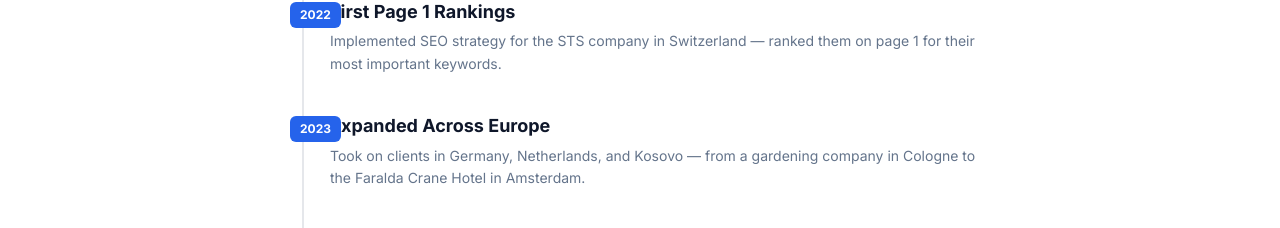
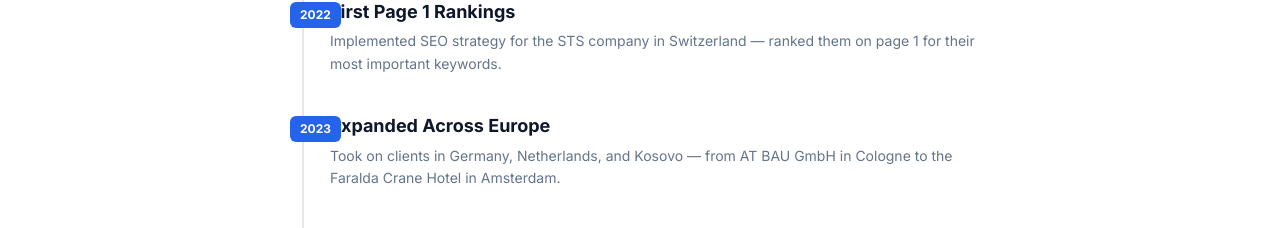
Before and after one commit to kastriottanaj/kastriottanaj, a React (Vite) app in the folder frontend/: page /about in a window 1280 px wide. Shown: the part 1511-1739 px from the top of the page. Built offline with nearby package versions, Linux system fonts and the light colour scheme; no server answers.

Commit message:
Update gardening company name to AT BAU GmbH
Co-Authored-By: Claude Opus 4.6 <noreply@anthropic.com>

```diff
--- a/frontend/src/pages/About.jsx
+++ b/frontend/src/pages/About.jsx
@@ -17,7 +17,7 @@ const SKILLS = [
 const TIMELINE = [
   { year: '2021', title: 'Started in SEO at a Swiss Company', desc: 'Joined as an intern and quickly became the go-to person for SEO. Within two years, mastered the craft and started delivering real rankings.' },
   { year: '2022', title: 'First Page 1 Rankings', desc: 'Implemented SEO strategy for the STS company in Switzerland — ranked them on page 1 for their most important keywords.' },
-  { year: '2023', title: 'Expanded Across Europe', desc: 'Took on clients in Germany, Netherlands, and Kosovo — from a gardening company in Cologne to the Faralda Crane Hotel in Amsterdam.' },
+  { year: '2023', title: 'Expanded Across Europe', desc: 'Took on clients in Germany, Netherlands, and Kosovo — from AT BAU GmbH in Cologne to the Faralda Crane Hotel in Amsterdam.' },
   { year: '2024', title: 'AI + SEO Fusion', desc: 'Integrated AI-powered tools into SEO workflows, combining marketing expertise with automation to deliver faster, smarter results.' },
   { year: '2025+', title: 'Targeting the NYC Market', desc: 'Bringing battle-tested European SEO expertise to the most competitive market in the world — New York City.' },
 ];
--- a/frontend/src/pages/Home.jsx
+++ b/frontend/src/pages/Home.jsx
@@ -275,7 +275,7 @@ export default function Home() {
             {(testimonials.length > 0 ? testimonials : [
               { id: 1, name: 'STS Company', role: 'SEO Strategy', company: 'Switzerland', rating: 5, content: 'Implemented a full SEO strategy and managed to rank the company on the first page of Google for important industry keywords.' },
               { id: 2, name: 'Faralda Crane Hotel', role: 'Local SEO', company: 'Amsterdam', rating: 5, content: 'Optimized Google Business Profile and implemented Local SEO strategy to increase visibility and help more guests discover and book the hotel.' },
-              { id: 3, name: 'Gardening Company', role: 'Website & SEO', company: 'Cologne, Germany', rating: 5, content: 'Built the website with WordPress and implemented an SEO strategy to rank higher for important local keywords in the German market.' },
+              { id: 3, name: 'AT BAU GmbH', role: 'Website & SEO', company: 'Cologne, Germany', rating: 5, content: 'Built the website with WordPress and implemented an SEO strategy to rank higher for important local keywords in the German market.' },
             ]).map(t => (
               <div key={t.id} className="testimonial-card testimonial-card--premium">
                 <div className="testimonial-card__stars">
```
